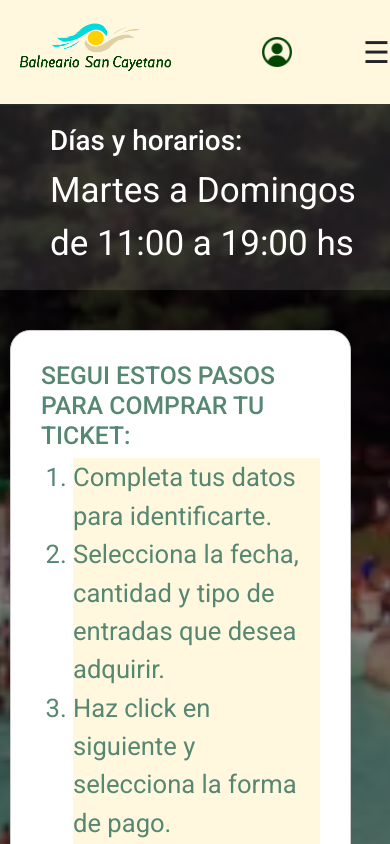
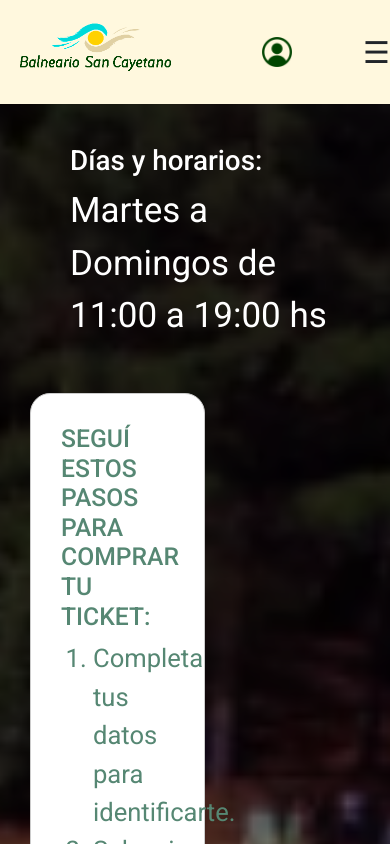
Before and after one commit to enzo952008/TrabajoFinalFullStack, a React (Create React App) app in the folder web-balneariosc/: page /tickets in a window 390 px wide. Shown: the top 844 px of the page. Built offline with nearby package versions, Linux system fonts and the light colour scheme.

Commit message:
ajustes en tarjetas y Aguas del pinar=> tickets terminado

```diff
--- a/web-balneariosc/src/components/ticket-component.jsx
+++ b/web-balneariosc/src/components/ticket-component.jsx
@@ -1,8 +1,7 @@
 import React, { useState, useEffect } from 'react';
-import TicketSelector from './ticket-selector-component';
-import '../styles/ticket.css';
+import TicketSelector from './ticket-selector-component'; // Asegúrate de importar tu componente de selección de tickets
+import '../styles/ticket.css'; // Archivo CSS
 
-// Array con los nombres de los días de la semana en español
 const diasSemana = ['Domingo', 'Lunes', 'Martes', 'Miércoles', 'Jueves', 'Viernes', 'Sábado'];
 
 const TicketBooking = () => {
@@ -13,62 +12,57 @@ import '../styles/ticket.css';
   useEffect(() => {
     const today = new Date();
     const currentDay = today.getDay();
-     const dayMap = [2, 3, 4, 5, 6, 0]; // Mapeo de los días de la semana: Martes = 2, Miércoles = 3, ..., Domingo = 0
+    const dayMap = [2, 3, 4, 5, 6, 0]; // Mapeo de los días de la semana
     const daysToAdd = dayMap.map(day => (day - currentDay + 7) % 7);
 
-     // Calcular las nuevas fechas a partir de hoy
+    // Calcular las nuevas fechas
     const newDates = daysToAdd.map(days => {
       const date = new Date(today);
       date.setDate(today.getDate() + days);
       return date;
     });
 
-     setDates(newDates); // Actualizar el estado con las nuevas fechas
+    setDates(newDates); // Actualizar las fechas
   }, []);
 
-   // Función para manejar el clic en una fecha
+  // Manejar clic en una fecha
   const handleDateClick = (date) => {
-     setSelectedDate(date); // Establecer la fecha seleccionada en el estado
+    setSelectedDate(date);
   };
 
-   // Función para manejar el clic en el botón de comprar tickets
+  // Manejar clic en "Comprar"
   const handleBuyTicketClick = (date) => {
-     setSelectedDate(date); // Establecer la fecha seleccionada en el estado
+    setSelectedDate(date);
     setModalIsOpen(true); // Abrir el modal
   };
 
-   // Función para formatear la fecha en un formato legible
-    const formatDate = (date) => {
-    const dayName = diasSemana[date.getDay()];
-     return `${dayName}, ${date.getDate()}/${date.getMonth() + 1}/${date.getFullYear()}`;
+  // Formatear la fecha
+  const formatShortDate = (date) => {
+    const day = String(date.getDate()).padStart(2, '0');
+    const month = String(date.getMonth() + 1).padStart(2, '0');
+    const year = String(date.getFullYear()).slice(-2);
+    return `${day}/${month}/${year}`;
   };
-   const closeModal = () => setModalIsOpen(false);
+
+  const closeModal = () => setModalIsOpen(false); // Función para cerrar el modal
 
   return (
     <div className="ticket-booking">
+      <div className="content-container">
+        <div className="background-section">
           <div className="header">
             <h1>Días y horarios:</h1>
             <p>Martes a Domingos de 11:00 a 19:00 hs</p>
           </div>
-      <div className="content-container">
           <div className="compraTicket">
-          <h2>SEGUI ESTOS PASOS PARA COMPRAR TU TICKET: </h2>
+            <h2>SEGUÍ ESTOS PASOS PARA COMPRAR TU TICKET:</h2>
             <ol className="compraTabla">
-            <tbody>
-              <tr>
-                <li>Completa tus datos para identificarte. </li>
-              </tr>
-              <tr>
-                <li>Selecciona la fecha, cantidad y tipo de entradas que desea adquirir.</li>
-              </tr>
-              <tr>
-                <li>Haz click en siguiente y selecciona la forma de pago.</li>
-              </tr>
-              <tr>
-                <li>Una vez que Mercadopago confirme tu compra, le llegara un mail notificandole que la misma fue procesada
-                  satisfactoriamente y luego se le enviara el acceso al complejo. </li>
-              </tr>
-            </tbody>
+              <li>Completa tus datos para identificarte.</li>
+              <li>Selecciona la fecha, cantidad y tipo de entradas que deseas adquirir.</li>
+              <li>Haz clic en siguiente y selecciona la forma de pago.</li>
+              <li>
+                Una vez que MercadoPago confirme tu compra, te llegará un mail notificando que la misma fue procesada satisfactoriamente, y luego se enviará el acceso al complejo.
+              </li>
             </ol>
           </div>
           <div className="tariff-card">
@@ -98,19 +92,40 @@ import '../styles/ticket.css';
               </tbody>
             </table>
           </div>
-
         </div>
 
+        <h2 className="ticket-selection-title">Elegí el día y comprá tu entrada online</h2>
+
+        <div className="cards-container">
+          {dates.map((date, index) => (
+            <div className="ticket-card" key={index}>
+              <h3>Compra tu ticket</h3>
+              <p>{formatShortDate(date)}</p>
+              <img
+                src="/static/media/tickets.ec77a841237a2b5bc437.png"
+                alt="Imagen del ticket"
+                className="ticket-image"
+              />
+              <button className="buy-ticket-button" onClick={() => handleBuyTicketClick(date)}>
+                Comprar
+              </button>
+            </div>
+          ))}
+        </div>
+      </div>
+
+      {/* Modal */}
       {modalIsOpen && (
-        <>
-          {selectedDate && <p>Fecha seleccionada: {formatDate(selectedDate)}</p>}
+        <div className="modal-overlay">
+          <div className="modal-content">
+            {selectedDate && <p>Fecha seleccionada: {formatShortDate(selectedDate)}</p>}
             <TicketSelector isOpen={modalIsOpen} closeModal={closeModal} selectedDate={selectedDate} />
-        </>
+            <button onClick={closeModal}>Cerrar</button>
+          </div>
+        </div>
       )}
     </div>
-
   );
-}
-
+};
 
 export default TicketBooking;
--- a/web-balneariosc/src/styles/ticket.css
+++ b/web-balneariosc/src/styles/ticket.css
@@ -1,9 +1,12 @@
+body {
+  background-color: white;
+}
 .header {
   color: white;
   text-align: left;
   width: 100%;
   padding: 20px 0;
-    background: rgba(255, 255, 255, 0.1); /* Más oscuro con menor opacidad */
+  /* background: rgba(255, 255, 255, 0.1); Más oscuro con menor opacidad */
 }
 
 .header h2 {
@@ -18,25 +21,34 @@
 }
 
 .header p {
-    margin-left: 50px !important ;
+  margin-left: 50px !important;
   font-size: 35px;
   margin: 5px 0 0;
 }
 
 .ticket-booking {
   text-align: center;
-  background-image: url('../home/atraccionesturisticas/imgAttractions/FondoTicket.png');
-  min-height: 65vh;
+  min-height: 65vh; /* Ajusta esta altura según sea necesario */
   background-size: cover;
   background-position: center;
   position: relative;
   z-index: 1;
   overflow: hidden;
+  background-color: white;
+}
+.ticket-selection-title {
+  padding-top:20px ;
+  background-color: white;
+  display: flex;
+  justify-content: center;
+  color: #004500;
+  font-size: 3.5em;
+  font-family: 'Kaushan Script', cursive;
+
 }
 
 .ticket-booking::before {
   content: "";
-    position: absolute;
   top: 0;
   left: 0;
   right: 0;
@@ -46,13 +58,14 @@
 }
 
 .content-container {
-    padding-top: 30px;
+  background-color: white;
   display: flex;
   flex-wrap: wrap;
   justify-content: center;
   max-width: 100%;
   margin: 0 auto;
   align-items: stretch; /* Asegura que los elementos hijos tengan la misma altura */
+  margin-bottom: 50px; /* Espacio para separar las tablas de la imagen de fondo */
 }
 
 .dates-container {
@@ -88,14 +101,7 @@
   color: white;
 }
 
-  .buy-ticket-button {
-    background-color: white !important;
-    color: #568773 !important ;
-    margin-top: 20px; /* Espacio entre el texto y el botón */
-    padding: 5px 10px; /* Reducir el tamaño del botón */
-    font-size: 0.9em; /* Reducir el tamaño de la fuente del botón */
-    align-self: center; /* Centrar el botón */
-  }
+
 
 .tariff-card {
   background-color: white;
@@ -109,13 +115,38 @@
   text-align: left;
   font-size: 1.3em; /* Aumentar el tamaño de la fuente */
 }
+
+/* Contenedor que envuelve tariff-card y compraTicket con la imagen de fondo */
+.background-section {
+  background-image: url('../home/atraccionesturisticas/imgAttractions/FondoTicket.png');
+  background-size: cover;
+  background-position: center;
+  padding: 20px;
+  display: flex;
+  flex-wrap: wrap;
+  justify-content: space-between;
+  gap: 20px;
+  position: relative;
+  z-index: 1;
+}
+
+.background-section::before {
+  content: "";
+  position: absolute;
+  top: 0;
+  left: 0;
+  right: 0;
+  bottom: 0;
+  background-color: rgba(0, 0, 0, 0.5); /* Overlay con opacidad */
+  z-index: -1;
+}
+
+/* Ajustes de estilos para .compraTicket y .tariff-card */
 .compraTicket, .tariff-card {
-    flex: 1; /* Permite que ambas tarjetas crezcan igual en el ancho */
-    margin: 10px; /*Añade un margen alrededor de cada tarjeta */
-    display: flex;
-    flex-direction: column;
+  border-radius: 20px;
+  margin: 10px;
+}
 
-  }
 
 .tariff-table td {
   padding: 8px 12px; /* Espaciado dentro de las celdas */
@@ -139,10 +170,24 @@
   text-align: left;
   font-size: 1.6em; /* Aumentar el tamaño de la fuente */
 }
+
 .compraTabla {
   width: 100%; /* La tabla ocupa todo el ancho disponible del contenedor */
   border-collapse: collapse; /* Colapsa bordes para un diseño más limpio */
+}
 
+.buy-ticket-button {
+  background-color: white;
+  color: black;
+  padding: 10px 20px;
+  border: none;
+  border-radius: 5px;
+  cursor: pointer;
+  transition: background-color 0.3s;
+}
+
+.buy-ticket-button:hover {
+  background-color: #4caf50;
 }
 
 .compraTabla td {
@@ -154,6 +199,27 @@
 
 .compraTabla td:last-child {
   text-align: right; /* Alinea el texto a la derecha en la segunda columna */
+}
+.modal-overlay {
+  position: fixed;
+  top: 0;
+  left: 0;
+  width: 100%;
+  height: 100%;
+  background-color: rgba(0, 0, 0, 0.7); /* Fondo semitransparente */
+  display: flex;
+  justify-content: center;
+  align-items: center;
+  z-index: 1000; /* Asegura que el modal se superponga a todo */
+}
+
+.modal-content {
+  background-color: white;
+  padding: 20px;
+  border-radius: 8px;
+  max-width: 500px;
+  width: 100%;
+  box-shadow: 0 4px 8px rgba(0, 0, 0, 0.1); /* Sombra */
 }
 
 /* Responsive design */
@@ -167,6 +233,70 @@
     margin-top: 20px; /* Añadir espacio encima de la tarjeta de tarifas */
   }
 }
+/* Estilos para las cards de tickets */
+.cards-container {
+  background-color: white;
+  display: flex;
+  flex-wrap: wrap;
+  justify-content: space-between;
+  margin-top: 20px;
+  padding: 0 10%;
+}
+
+.ticket-card {
+  padding-top: 40px;
+  background-color: #568773;
+  color: white;
+  border: 1px solid #ccc;
+  border-radius: 8px;
+  padding: 20px;
+  margin: 20px; /* Aumentar el margen a 20px */
+  width: calc(16.66% - 40px); /* Ajustar el ancho para mantener seis tarjetas por fila */
+  text-align: center;
+  transition: background-color 0.3s, transform 0.3s;
+  display: flex;
+  flex-direction: column;
+  align-items: center;
+}
+
+
+
+.ticket-image {
+  width: 100px; /* Ajusta el tamaño según sea necesario */
+  height: auto;
+  margin-bottom: 15px; /* Espacio entre la imagen y el botón */
+}
+
+
+.ticket-card h3 {
+  margin-bottom: 10px;
+}
+
+.ticket-card:hover {
+  transform: scale(1.05);
+}
+
+/* Responsivo para pantallas medianas */
+@media (max-width: 1200px) {
+  .ticket-card {
+    width: calc(33.33% - 20px); /* Tres cards por fila en pantallas medianas */
+  }
+}
+
+/* Responsivo para pantallas pequeñas */
+@media (max-width: 768px) {
+  .ticket-card {
+    width: calc(50% - 20px); /* Dos cards por fila en pantallas pequeñas */
+  }
+}
+
+/* Responsivo para pantallas muy pequeñas */
+@media (max-width: 480px) {
+  .ticket-card {
+    width: calc(100% - 20px); /* Una card por fila en pantallas muy pequeñas */
+  }
+}
+
 
 @media (max-width: 768px) {
   .date-card {
```
Lines whose indentation alone changed are shown as unchanged.
